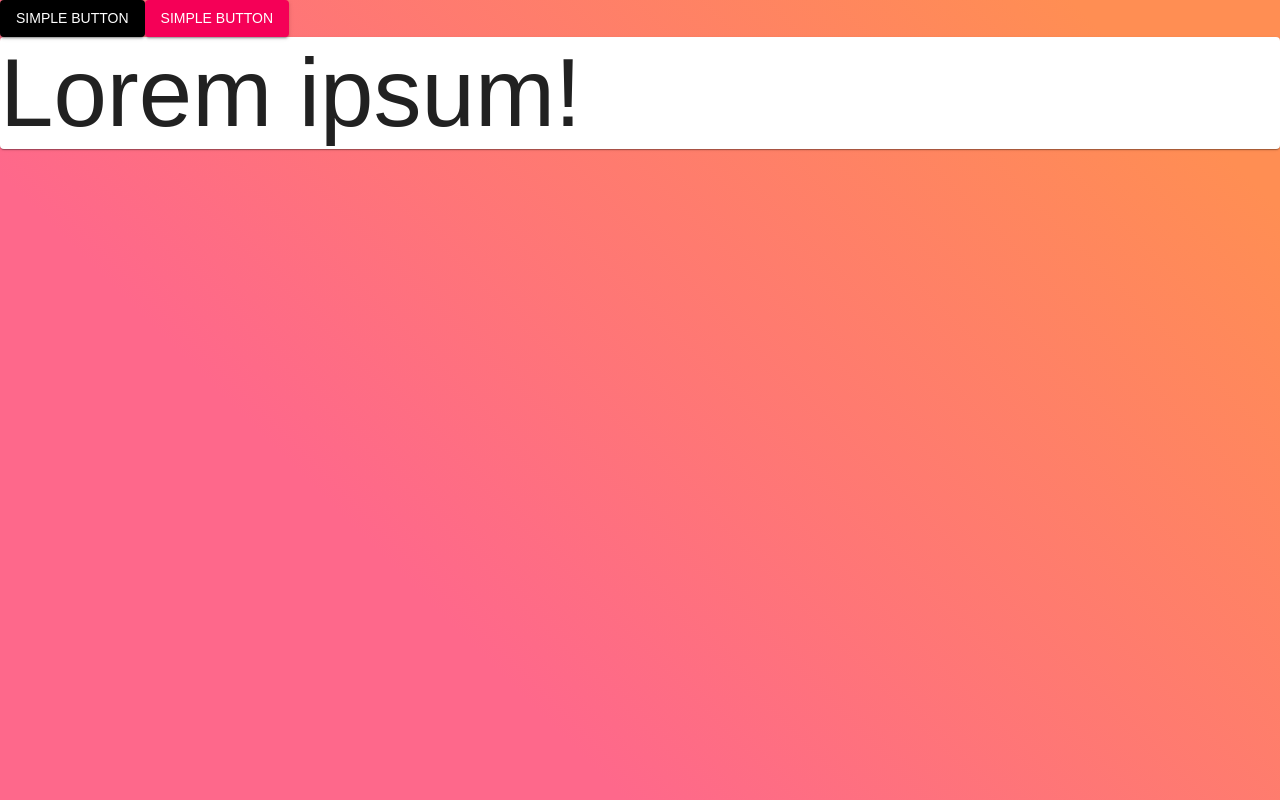
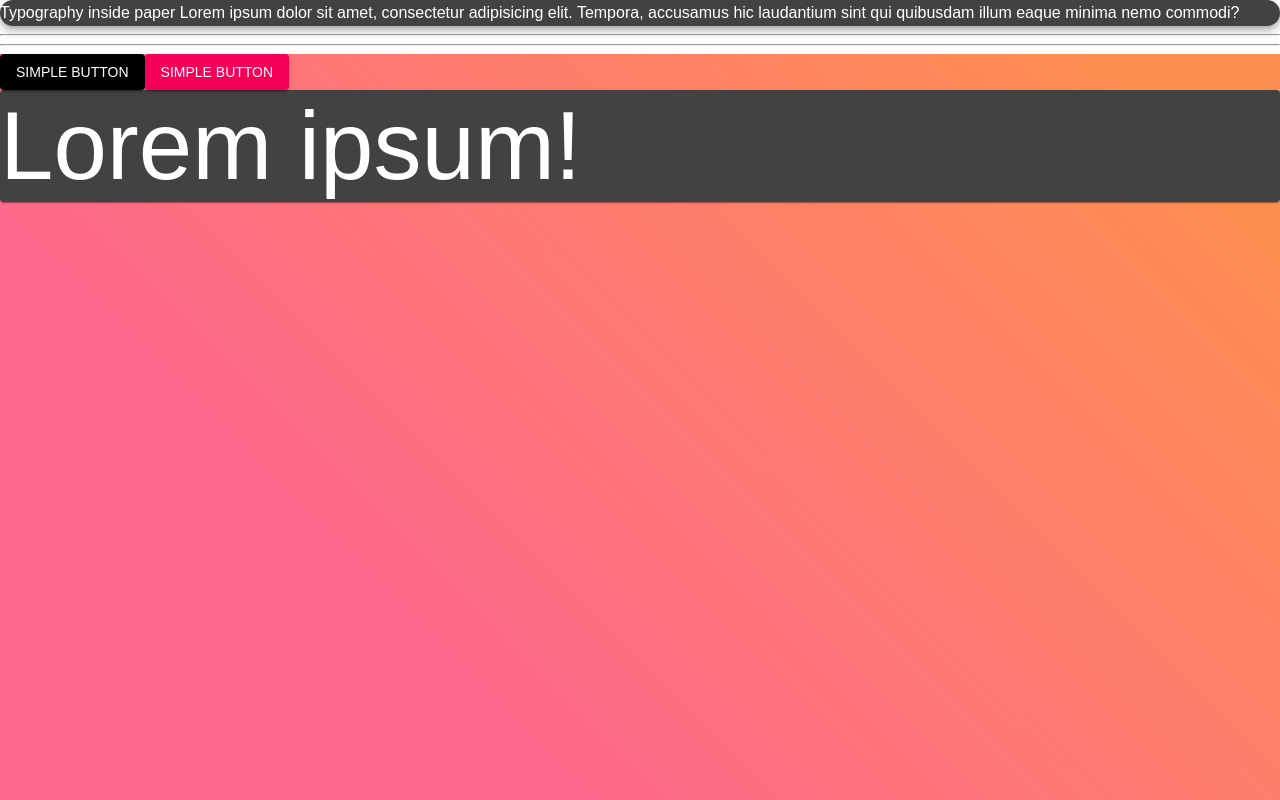
Before and after one commit to StanislavKaisin/mui-example, a React (Create React App) app: page / in a window 1280 px wide. Shown: the top 800 px of the page. Built offline with nearby package versions, Linux system fonts and the light colour scheme; the HTML template or start-up script is replaced by a standard one.

Commit message:
paper example

```diff
--- a/src/App.tsx
+++ b/src/App.tsx
@@ -53,6 +53,15 @@ function App() {
 
   return (
     <>
+      <Paper elevation={6} style={{ borderRadius: "16px" }}>
+        <Typography variant="h6">
+          Typography inside paper Lorem ipsum dolor sit amet, consectetur
+          adipisicing elit. Tempora, accusamus hic laudantium sint qui quibusdam
+          illum eaque minima nemo commodi?
+        </Typography>
+      </Paper>
+      <hr />
+      <hr />
       <div className={classes.root}>
         <Button color="primary" variant="contained" className={classes.btn}>
           simple button
--- a/src/theme.ts
+++ b/src/theme.ts
@@ -13,8 +13,8 @@ export const theme = createMuiTheme({
     // },
     // primary: green,
     // secondary: purple,
-    // type: "dark",
-    type: "light",
+    type: "dark",
+    // type: "light",
   },
   typography: {
     fontFamily: "Arial",
```
Also changed, not shown: 1 other file (tests, documents, lock files or other folders).
